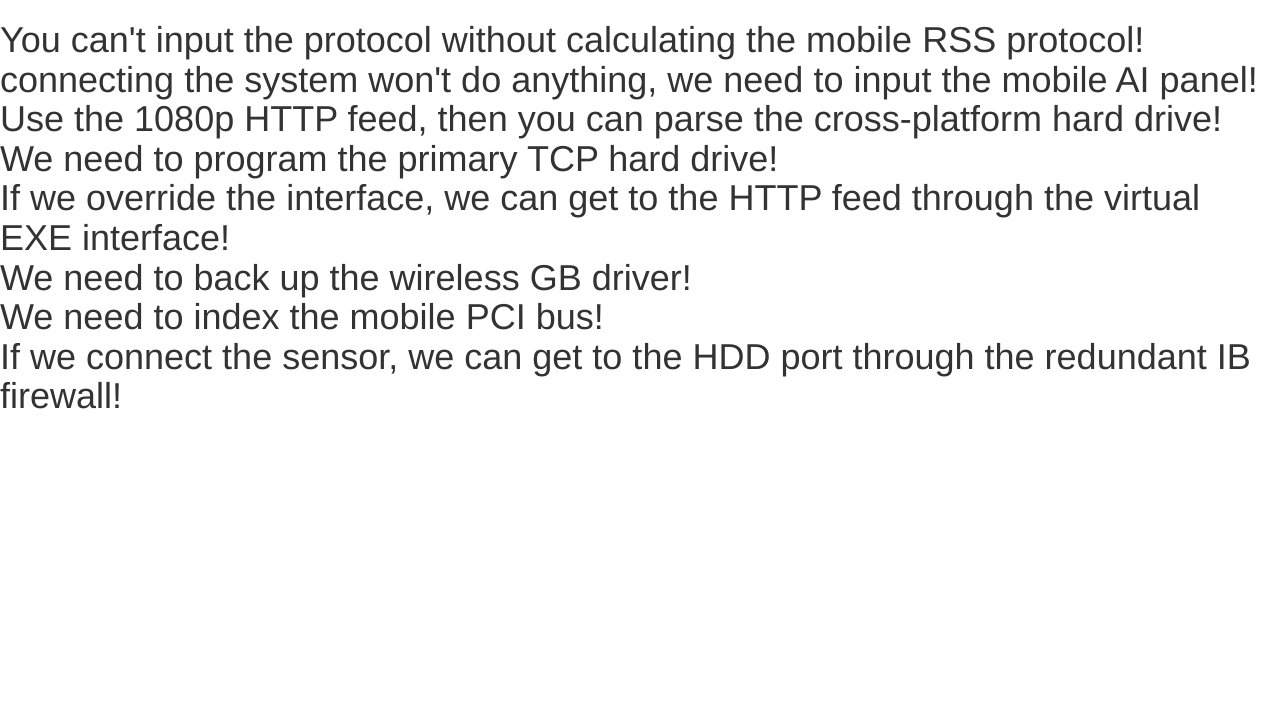
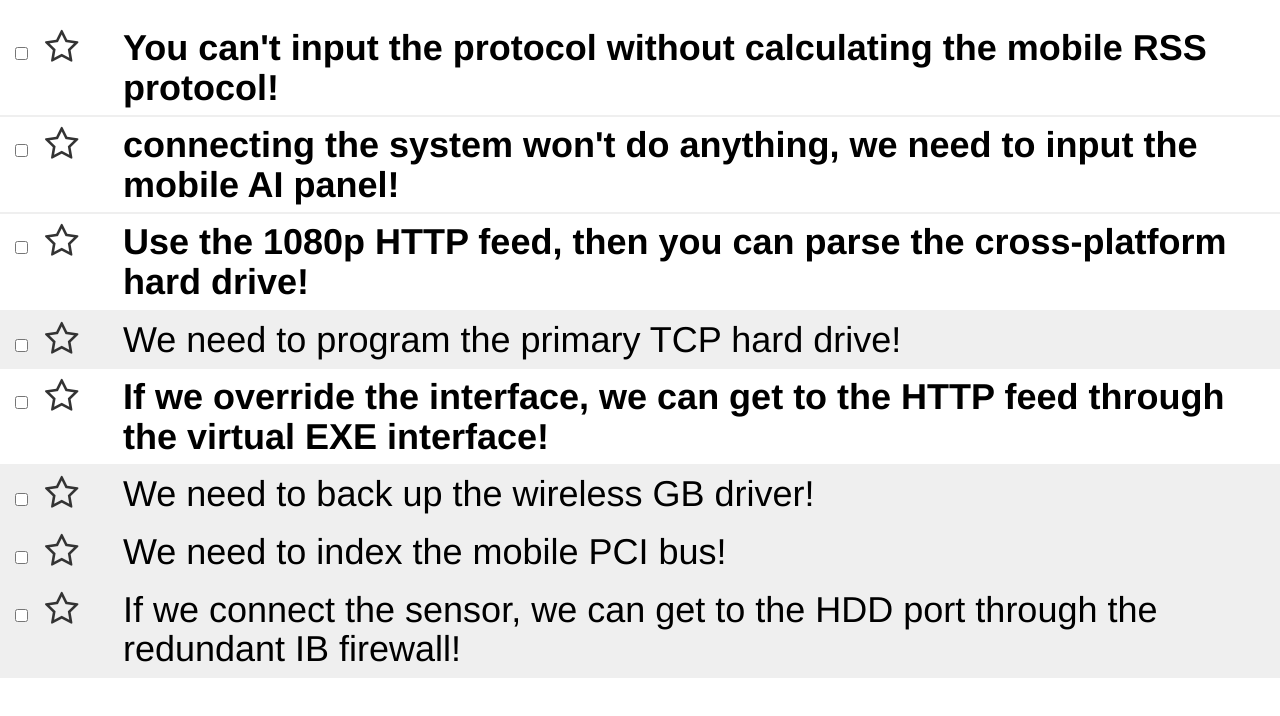
Before and after one commit to iamJakeRobbins/react-inbox, a React (Create React App) app in the folder react-inbox/: page / in a window 1280 px wide. Shown: the top 716 px of the page. Built offline with nearby package versions, Linux system fonts and the light colour scheme; the HTML template or start-up script is replaced by a standard one.

Commit message:
viewable read status

```diff
--- a/react-inbox/src/components/Message.js
+++ b/react-inbox/src/components/Message.js
@@ -1,9 +1,27 @@
 import React, { Component } from 'react';
 class Message extends Component{
+	toggleRead(){
+		return this.props.read === true ? 'read' : 'unread'
+	}
 	render(){
+		{console.log(this.toggleRead)}
 		return (
-			<div>
-				{this.props.subject}
+			<div className={`row message ${this.toggleRead()}`}>
+			  <div className="col-xs-1">
+			    <div className="row">
+			      <div className="col-xs-2">
+			        <input type="checkbox" />
+			      </div>
+			      <div className="col-xs-2">
+			        <i className="star fa fa-star-o"></i>
+			      </div>
+			    </div>
+			  </div>
+			  <div className="col-xs-11">
+			    <a href="#">
+						{this.props.subject}
+			    </a>
+			  </div>
 			</div>
 		)
 	}
--- a/react-inbox/src/components/Messages.js
+++ b/react-inbox/src/components/Messages.js
@@ -2,15 +2,15 @@
 import Message from './Message'
 
 class Messages extends Component {
+
 	render(){
-		console.log(this.props.messages);
 		return (
 		<div>
-
 		{this.props.messages.map((x =>
 		<Message
 	key = {x.id}
-	subject= {x.subject} />))}
+	subject= {x.subject}
+	read = {x.read} />))}
 
 		</div>
 	)
```
Also changed, not shown: react-inbox/src/components/Toolbar.js (+49 -0 lines).
